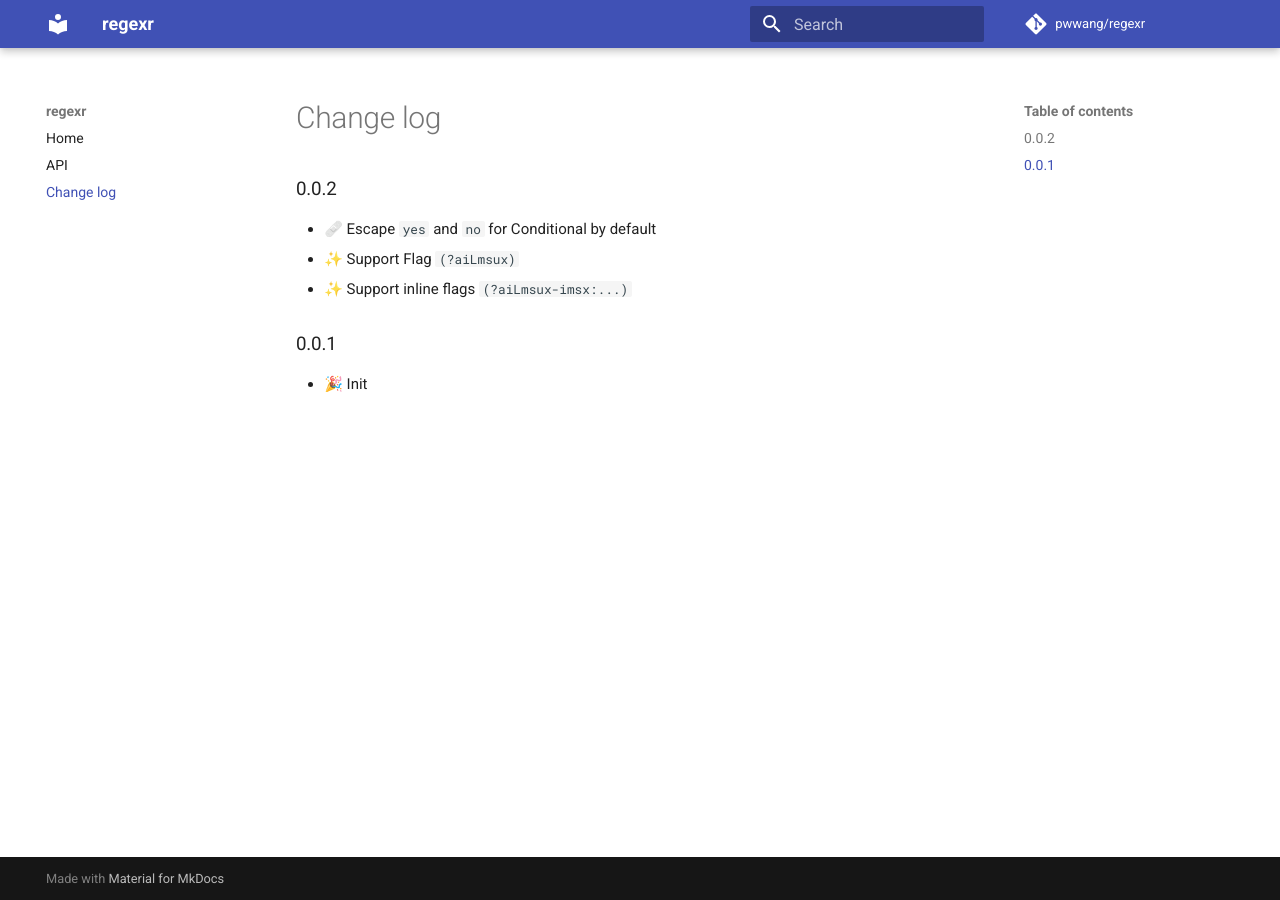
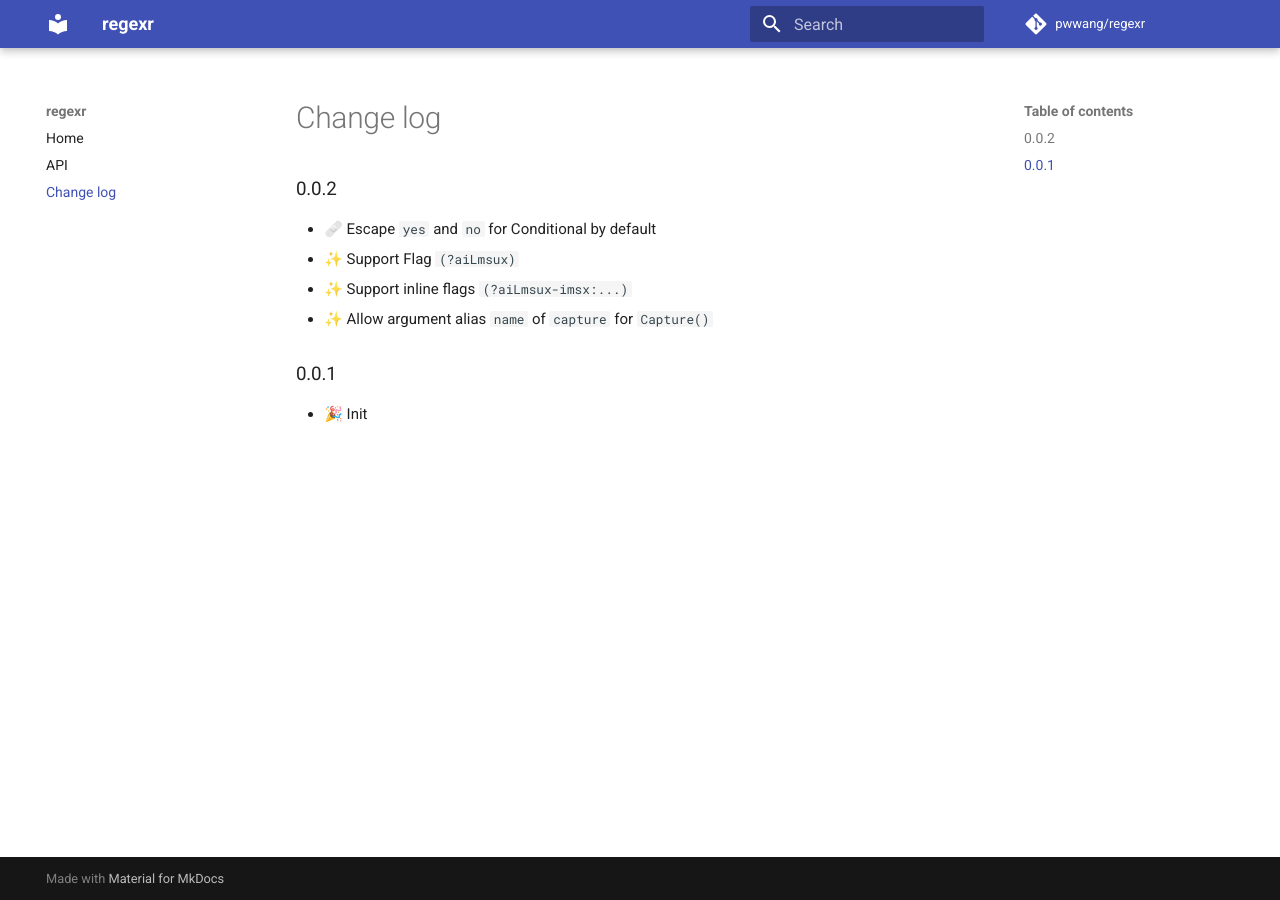
Before and after one commit to pwwang/regexr, an MkDocs documentation site: the page built from docs/CHANGELOG.md, in a window 1280 px wide. Built offline with MkDocs 1.6.1 and Material for MkDocs 9.7.7, drawn with Linux system fonts in a browser that asks for light colours; comment, search, counter and statistics services are not loaded.

Commit message:
📝 Update CHANGELOG

```diff
--- a/docs/CHANGELOG.md
+++ b/docs/CHANGELOG.md
@@ -4,6 +4,7 @@
 - 🩹 Escape `yes` and `no` for Conditional by default
 - ✨ Support Flag `(?aiLmsux)`
 - ✨ Support inline flags `(?aiLmsux-imsx:...)`
+- ✨ Allow argument alias `name` of `capture` for `Capture()`
 
 ## 0.0.1
 
```
